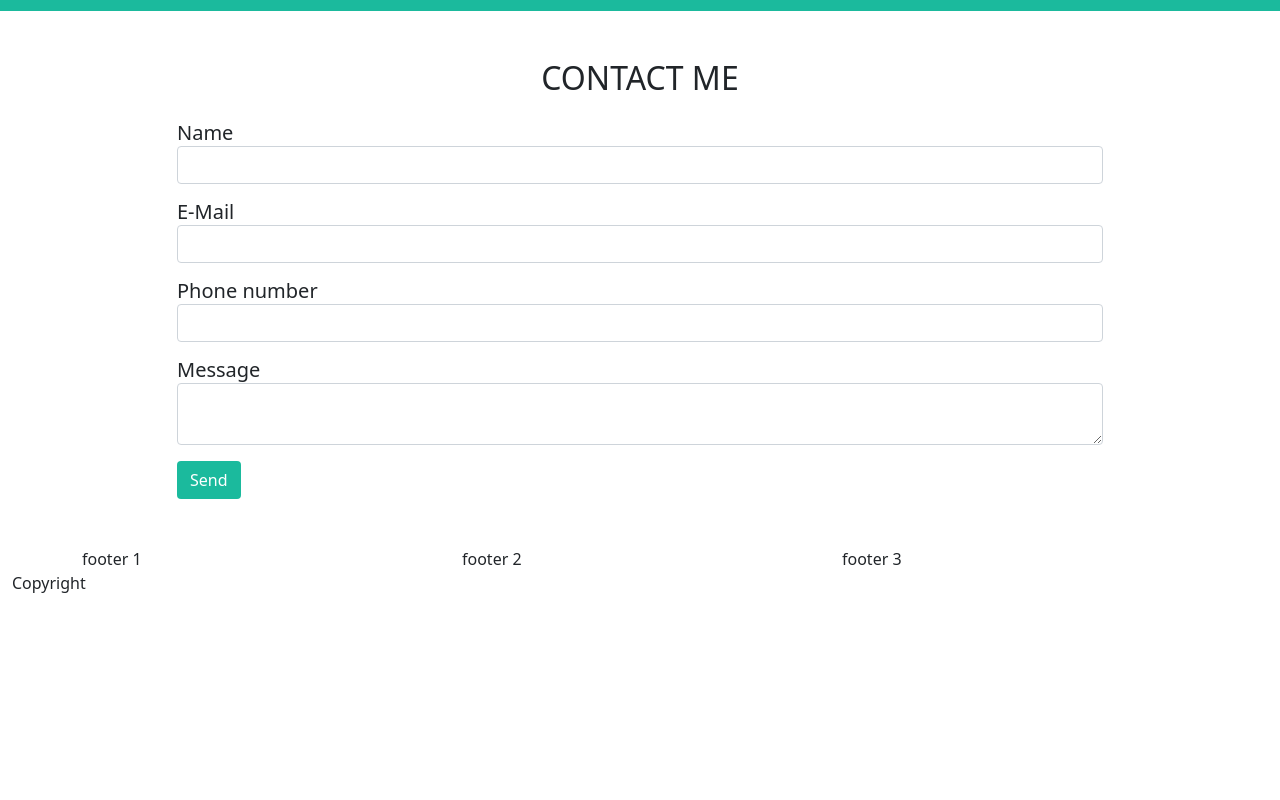
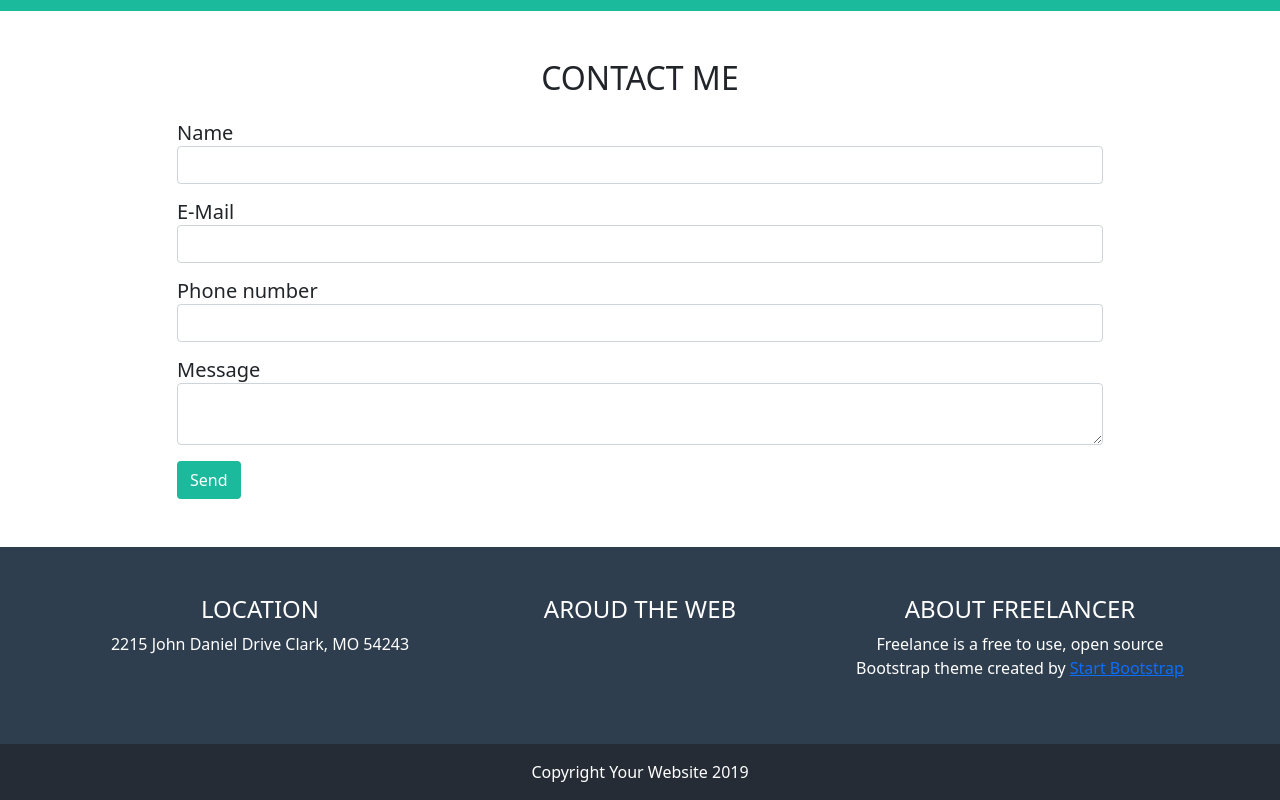
Before and after one commit to AngeloLista/html-css-bootstrap-freelancer, a plain HTML site: page index.html in a window 1280 px wide. Shown: the part 1484-2284 px from the top of the page. Before the commit the page ends 2079 px from the top, so only its background shows below. Drawn offline with nearby package versions, Linux system fonts and the light colour scheme.

Commit message:
added footer content

```diff
--- a/css/style.css
+++ b/css/style.css
@@ -16,3 +16,11 @@ header {
 .bg-green {
     background-color: #1bba9d;
 }
+
+.bg-dark-blue {
+    background-color: #2f3e4e;
+}
+
+.bg-darker-blue {
+    background-color: #252c36;
+}
--- a/index.html
+++ b/index.html
@@ -127,10 +127,12 @@
                         <label for="tel" class="form-label h5 mb-0">Phone number</label>
                         <input type="tel" class="form-control" id="tel" name="tel">
                     </div>
+                    <!-- Message Text Area -->
                     <div class="mb-3">
                         <label for="message" class="form-label h5 mb-0">Message</label>
                         <textarea class="form-control" name="submit" id="message" name="message"></textarea>
                     </div>
+                    <!-- Submit -->
                     <button type="submit" class="btn bg-green text-white">Send</button>
 
                     </button>
@@ -143,18 +145,30 @@
     </section>
 
     <!-- Footer -->
-    <footer>
-        <div class="footer-top container">
-            <div class="row">
-                <div class="col-12 col-md-4">footer 1</div>
-                <div class="col-12 col-md-4">footer 2</div>
-                <div class="col-12 col-md-4">footer 3</div>
+    <footer class="text-white text-center">
+        <div class="footer-top bg-dark-blue p-5">
+            <div class="container">
+                <div class="row gy-3">
+                    <div class="col-12 col-md-4">
+                        <h4>LOCATION</h4>
+                        <p>2215 John Daniel Drive Clark, MO 54243</p>
+                    </div>
+                    <div class="col-12 col-md-4">
+                        <h4>AROUD THE WEB</h4>
+                    </div>
+                    <div class="col-12 col-md-4">
+                        <h4>ABOUT FREELANCER</h4>
+                        <p>
+                            Freelance is a free to use, open source Bootstrap theme created by <a href="#">Start Bootstrap</a>
+                        </p>
+                    </div>
+                </div>
             </div>
         </div>
-        <div class="footer-bottom container-fluid">
+        <div class="footer-bottom container-fluid bg-darker-blue p-3">
             <div class="row">
                 <div class="col">
-                    Copyright
+                    Copyright Your Website 2019
                 </div>
             </div>
         </div>
```
